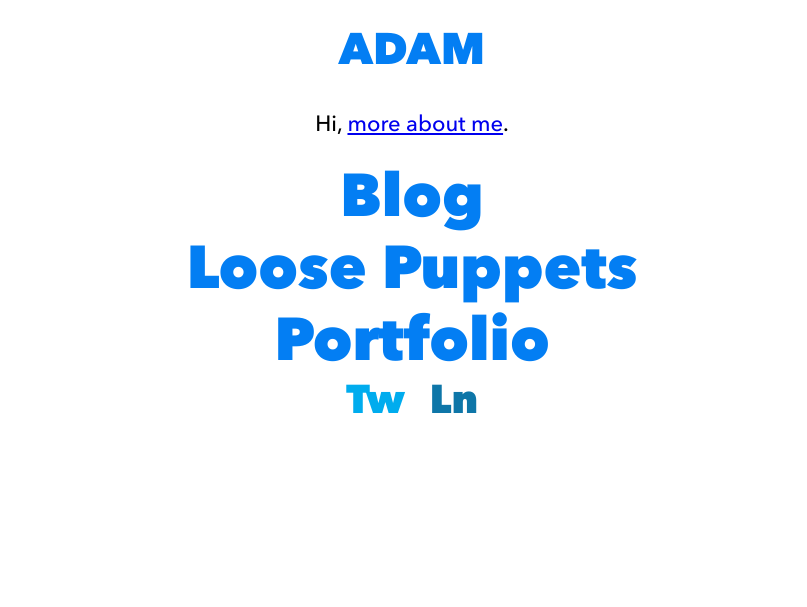
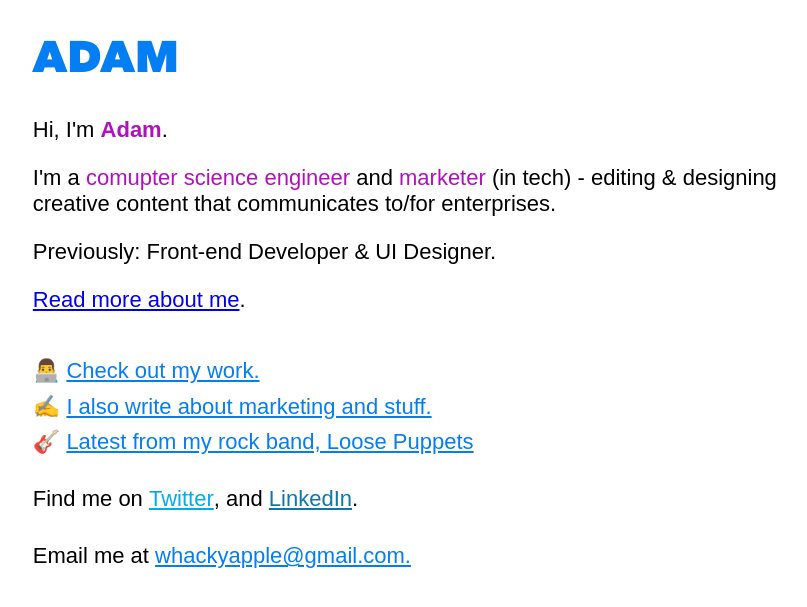
Before and after one commit to adamfredie/adamfredie.github.io, a Jekyll site: the page index.html, which Jekyll copies as it is, in a window 1280 px wide. Shown: the top 607 px of the page, without its empty margins (228-1035 px from the left). Built offline with Jekyll 4.4.1, drawn with Linux system fonts in a browser that asks for light colours.

Commit message:
updated layout

```diff
--- a/index.html
+++ b/index.html
@@ -36,19 +36,22 @@
 			font-family:'Avenir Next Heavy', sans-serif
 		}
 		nav a {
-			font-weight: 800;
-    	font-size: 60px;
-    	display: block;
-    	line-height:1.2;
+			font-weight: 500;
+    	font-size: 22px;
+    	display: inline-block;
+    	line-height:1.6;
     	transition:.1s ease-in all;
     	color:#037ef3;
-    	text-decoration:none;
-    	font-family:'Avenir Next Heavy', sans-serif
+    	text-decoration:underline;
+    	font-family:'Avenir Next', sans-serif
 		}
 		nav a:hover {
 			color:#CE201E;
 			text-decoration:none;
 			transition:.1s ease-out all;
+		}
+		nav .main-work{
+			margin:0;
 		}
 		.about {
 			/* float:right; */
@@ -59,7 +62,7 @@
 		}
 		p {
 			font-size:22px;
-			font-family:'Avenir Next Medium', sans-serif;
+			font-family:'Avenir Next', sans-serif;
 		}
 		.content {
 			/* margin-top:180px; */
@@ -67,13 +70,14 @@
 		.skeleton {
 			width:60%;
 			margin:auto;
+			text-align:left;
 		}
 		.col-12 {
 			width:100%;
 		}
 		.col-8 {
-			width:80%;
-			margin:auto;
+			/* width:80%; */
+			/* margin:auto; */
 		}
 		.col-5 {
 			width:45%;
@@ -136,18 +140,22 @@
 		}
 		.social a {
 			display:inline;
-			font-size:40px;
-			margin:0 10px;
+			font-size:22px;
+			text-decoration:underline;
+			/* margin:0 10px; */
 		}
 		.social a:hover {
 			color:#CE201E;
 			text-decoration:none;
 			transition:.1s ease-out all;
 		}
+		.more-about {
+			margin-bottom:40px;
+		}
 	</style>
 </head>
 <body>
-	<div>
+	<div style="display:flex;">
 		<div class="skeleton">
 			<div class="col-12">
 				<div class="name">
@@ -156,21 +164,25 @@
 			</div>
 			<div class="content">
 				<div class="col-8 about">
-					<p>Hi, <span class="pur"><a href="/me.html">more about me</a></span>.
-						<!-- I am a former Front-end Developer turned UI/UX designer and Digital Marketing Manager. I have served as the head of Business Development & Marketing for a chapter of <span class="bloo"><a href="https://aiesec.org">AIESEC</a></span>. I am currently working on digital marketing & building online communities for <span class="bloo"><a href="https://netsolutions.com">Net Solutions</a></span>. -->
-					</p>
-					<!-- <p>I am passionate about music, my work and communities all around the world that work together. I have a set of values that I live by.
-					</p> -->
+					<p>Hi, I'm <span class="pur" style="font-weight:600;">Adam</span>.</p>
+					<p>I'm a <span class="pur">comupter science engineer</span> and <span class="pur">marketer</span> (in tech) - editing & designing creative content that communicates to/for enterprises.</p>
+					<p>Previously: Front-end Developer & UI Designer.</p>
+					<p class="more-about"><span class="pur"><a href="me.html">Read more about me</a></span>.
+
+
 				</div>
 				<div class="full nav">
 					<nav>
-						<a href="https://medium.com/@whackyapple" class="nav-item">Blog</a>
-						<a href="https://instagram.com/puppetsontheloose" class="nav-item">Loose Puppets</a>
-						<a href="https://www.behance.net/whacky" class="nav-item">Portfolio</a>
-						<div class="social">
-							<a href="https://twitter.com/adamfredie" style="color:#00acee;">Tw</a>
-							<a href="https://www.linkedin.com/in/adamfredie/" style="color:#0e76a8;">Ln</a>
-						</div>
+						<p class="main-work">👨‍💻 <a href="/work.html" class="nav-item"> Check out my work.</a></p>
+						<p class="main-work">✍️ <a href="https://medium.com/@whackyapple" class="nav-item"> I also write about marketing and stuff.</a></p>
+						<p class="main-work">🎸 <a href="https://instagram.com/loosepuppets" class="nav-item"> Latest from my rock band, Loose Puppets</a></p>
+
+						<p class="social">
+							Find me on <a href="https://twitter.com/adamfredie" style="color:#00acee;">Twitter</a>, and <a href="https://www.linkedin.com/in/adamfredie/" style="color:#0e76a8;">LinkedIn</a>.
+						</p>
+						<p class="">
+							Email me at <a style="display:inline" href="mailto:whackyapple@gmail.com" style="color:#00acee;">whackyapple@gmail.com.</a>
+						</p>
 					</nav>
 				</div>
 			</div>
```
Also changed, not shown: other parts of index.html (+1 -1 lines).
